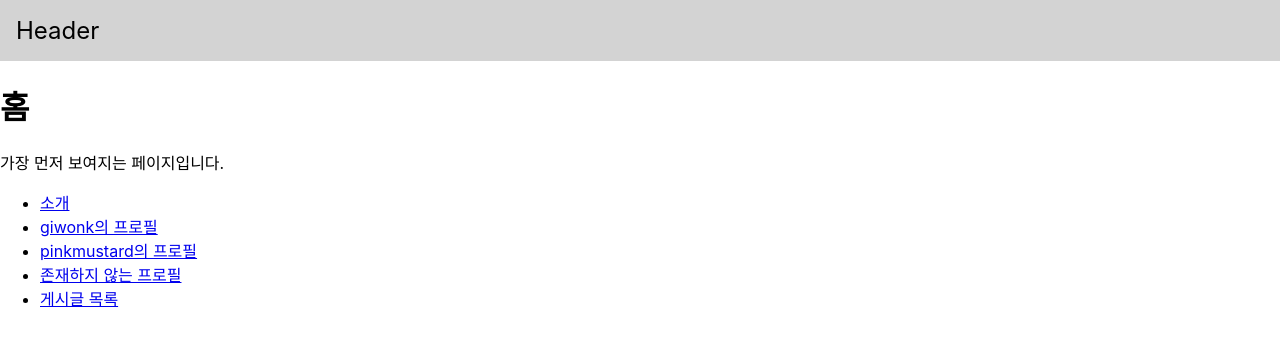
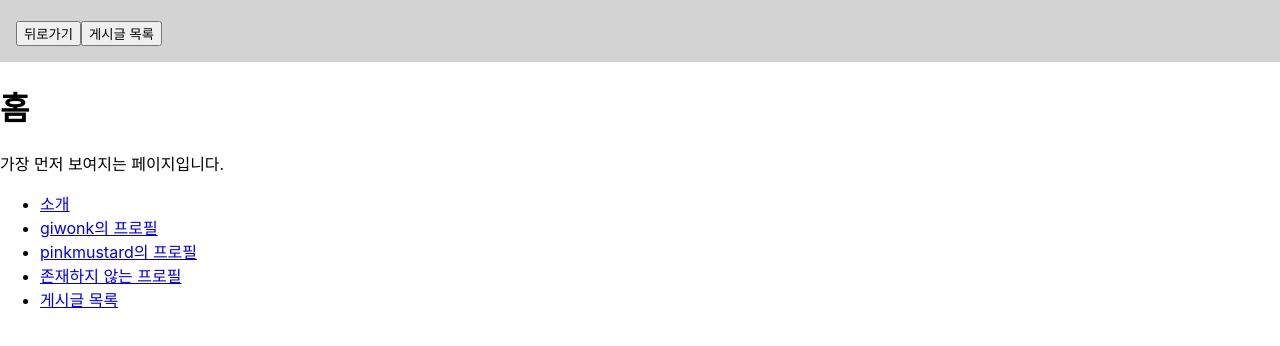
Before and after one commit to wannabefrontdeveloper/ReactRouter, a React (Create React App) app: page / in a window 1280 px wide. Shown: the top 346 px of the page. Built offline with nearby package versions, Linux system fonts and the light colour scheme.

Commit message:
useNavigate Hook을 사용하였습니다.

```diff
--- a/src/Layout.js
+++ b/src/Layout.js
@@ -1,10 +1,22 @@
-import { Outlet } from "react-router-dom";
+import { Outlet, useNavigate } from "react-router-dom";
 
 const Layout = () => {
+  const navigate = useNavigate();
+
+  const goBack = () => {
+    //이전 페이지로 이동
+    navigate(-1);
+  };
+
+  const goArticles = () => {
+    //articles 경로로 이동
+    navigate("/articles");
+  };
   return (
     <div>
       <header style={{ background: "lightgrey", padding: 16, fontSize: 24 }}>
-        Header
+        <button onClick={goBack}>뒤로가기</button>
+        <button onClick={goArticles}>게시글 목록</button>
       </header>
       <main>
         <Outlet />
```
